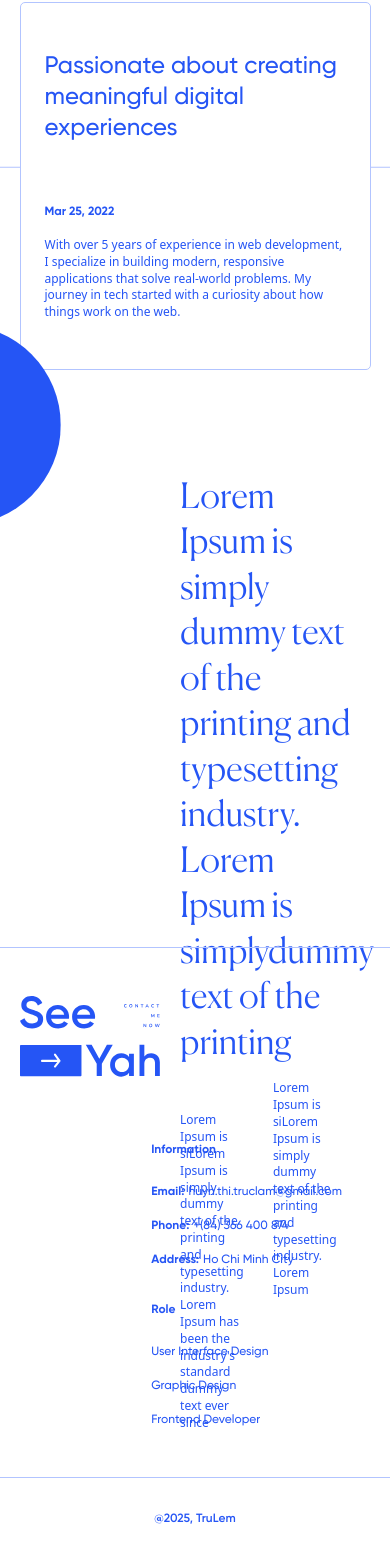
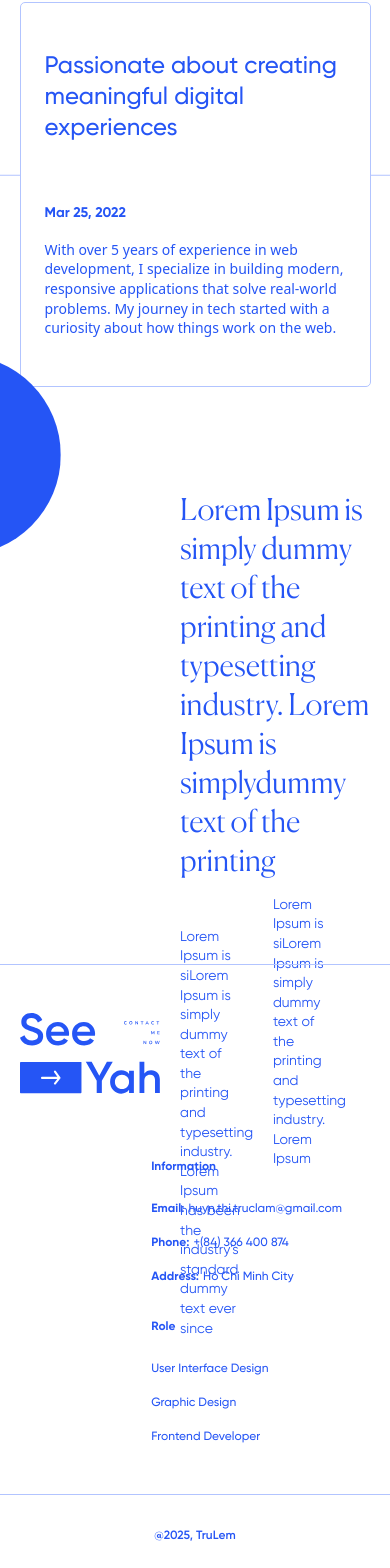
Before and after one commit to HuynhThiTrucLam/Portfolio, a React (Vite) app: page / in a window 390 px wide. Shown: the part 892-2460 px from the top of the page. Built offline with nearby package versions, Linux system fonts and the light colour scheme.

Commit message:
Enhance About and Home styles. Add paragraph styling in About.module.scss and update margin and font sizes in Home.module.scss for improved layout and readability.

```diff
--- a/src/components/About/About.module.scss
+++ b/src/components/About/About.module.scss
@@ -78,6 +78,9 @@
   .About {
     width: 100%;
     gap: 1.5rem;
+    p {
+      font-size: 14px;
+    }
     &-container {
       padding: 3rem 1.5rem;
       h2 {
--- a/src/pages/Home.module.scss
+++ b/src/pages/Home.module.scss
@@ -119,7 +119,7 @@
         font-size: 24px;
       }
       :first-child {
-        margin-top: 1rem;
+        margin-top: 2rem;
         grid-column: 7 / 16;
       }
       :nth-child(2) {
@@ -156,6 +156,13 @@
       :first-child {
         margin-top: 2rem;
       }
+      h2 {
+        font-size: 30px;
+      }
+      p {
+        font-family: "Gilroy-Regular";
+        font-size: 14px;
+      }
     }
     &-circle {
       svg {
```
